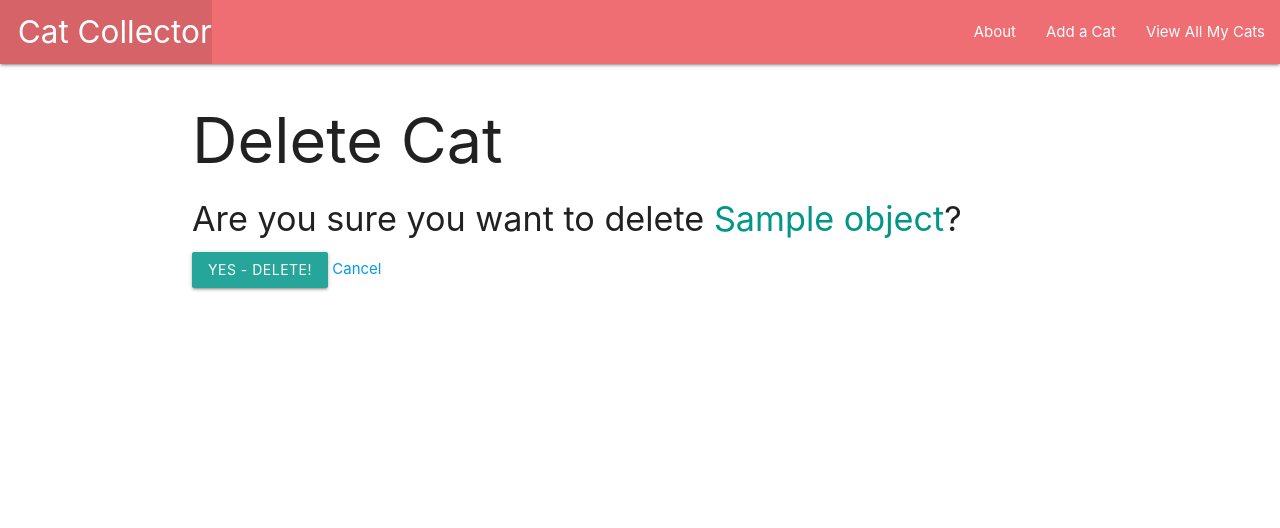
After one commit to wnfaulkner/2023-12-06-catcollector, a Django app: template main_app/templates/main_app/cat_confirm_delete.html in a window 1280 px wide. The commit adds this page. Shown: the top 528 px of the page. Run offline with Django 4.2, Linux system fonts and the light colour scheme; the template is opened without the code that fills it: most values are stand-ins (such as "Sample title", 1, 10 or a date in 2020).

Commit message:
sync-12-class-views-finish

```diff
--- a/main_app/templates/cats/detail.html
+++ b/main_app/templates/cats/detail.html
@@ -14,6 +14,10 @@
       <p>Age: Kitten</p>
     {% endif %}
   </div>
+  <div class="card-action">
+    <a href="{% url 'cats_update' cat.id %}">Edit</a>
+    <a href="{% url 'cats_delete' cat.id %}">Delete</a>
+  </div>
 </div>
 
 {% endblock %}
--- /dev/null
+++ b/main_app/templates/main_app/cat_confirm_delete.html
@@ -0,0 +1,13 @@
+{% extends 'base.html' %}
+
+{% block content %}
+  <h1>Delete Cat</h1>
+
+  <h4>Are you sure you want to delete <span class="teal-text">{{ object.name }}</span>?</h4>
+
+  <form action="" method="POST">
+    {% csrf_token %}
+    <input type="submit" value="Yes - Delete!" class="btn">
+    <a href="{% url 'detail' cat.id %}">Cancel</a>
+  </form>
+{% endblock %}
--- a/main_app/urls.py
+++ b/main_app/urls.py
@@ -7,4 +7,6 @@ urlpatterns = [
   path('cats/', views.cats_index, name='index'),
   path('cats/<int:cat_id>/', views.cats_detail, name='detail'),
   path('cats/create/', views.CatCreate.as_view(), name='cats_create'),
+  path('cats/<int:pk>/update/', views.CatUpdate.as_view(), name='cats_update'),
+  path('cats/<int:pk>/delete/', views.CatDelete.as_view(), name='cats_delete'),
 ]
```
Also changed, not shown: main_app/templates/main_app/cat_form.html (+7 -1 lines), main_app/views.py (+9 -1 lines).
